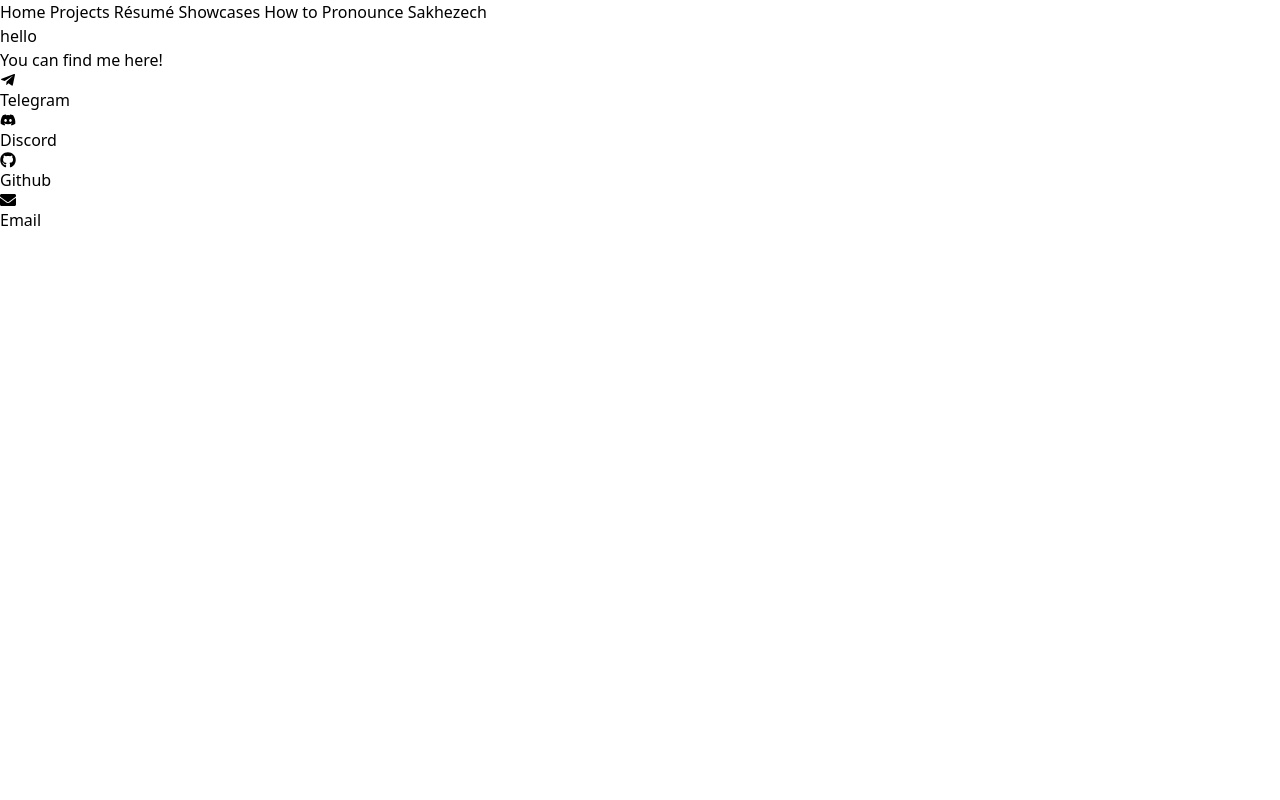
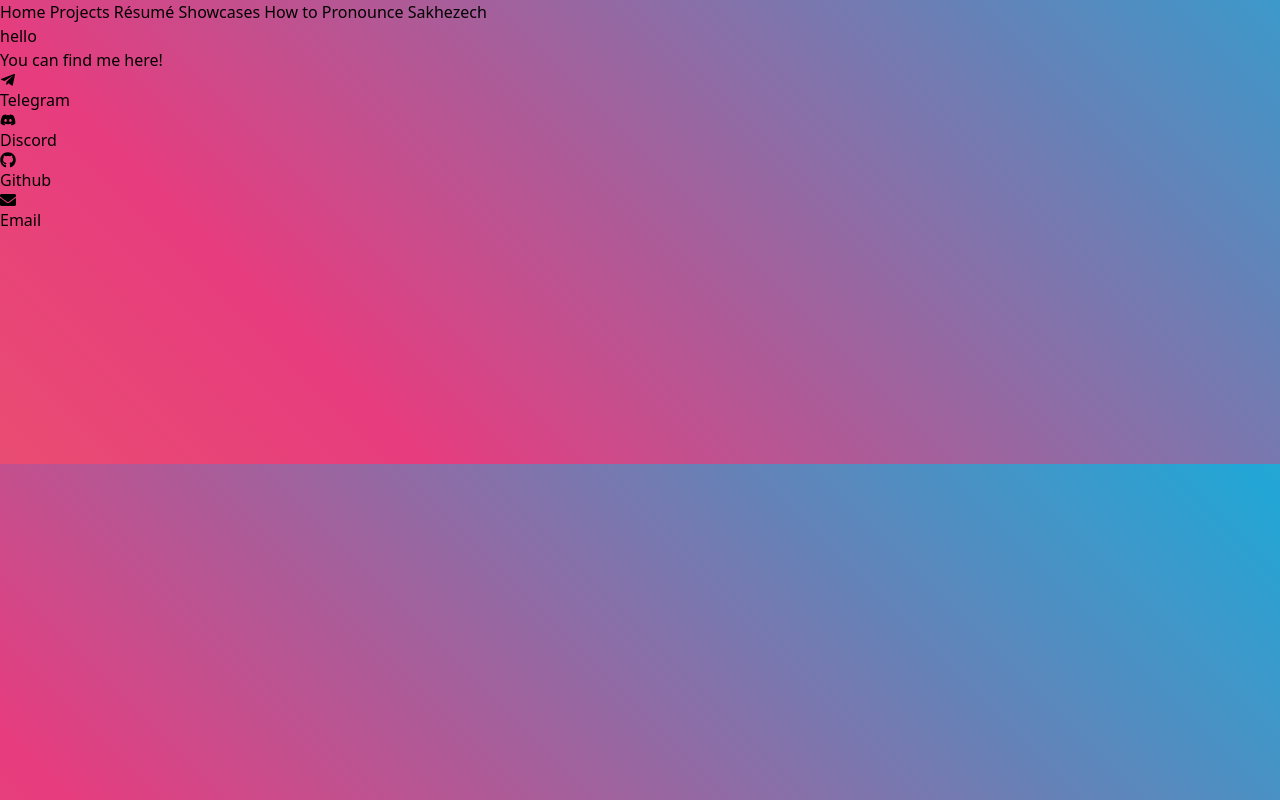
Before and after one commit to sakhezech/next-sakhezech, a Next.js app: page / in a window 1280 px wide. Built offline with nearby package versions, Linux system fonts and the light colour scheme.

Commit message:
better core layout

```diff
--- a/src/app/(core)/core_components/styled.tsx
+++ b/src/app/(core)/core_components/styled.tsx
@@ -2,6 +2,6 @@ import Link from "next/link"
 
 export const StyledLink = ({...props}: React.ComponentProps<typeof Link>) => {
   return <Link {...props} className={
-    `dark:shadow-white box-border border rounded-md bg-core-primary dark:bg-core-secondary no-underline hover:bg-gray-100 dark:hover:bg-gray-700 shadow-md flex gap-1 p-1 items-center ` + props.className
+    `dark:shadow-[#ffffff20] box-border border-gray-200 dark:border-gray-700 border rounded-md bg-core-primary dark:bg-core-secondary no-underline hover:bg-gray-100 dark:hover:bg-gray-700 shadow-md flex gap-1 p-1 items-center ` + props.className
   }>{props.children}</Link>
 }
--- a/src/app/(core)/layout.tsx
+++ b/src/app/(core)/layout.tsx
@@ -5,7 +5,7 @@ import { StyledLink } from "./core_components/styled";
 export default function CoreLayout({ children }: { children: ReactNode }) {
   return (
     <>
-      <body className="text-core-secondary dark:text-core-primary selection:text-core-primary selection:bg-core-secondary flex h-screen flex-col font-mono">
+      <body className="text-core-secondary custom-color-background dark:text-core-primary selection:text-core-primary selection:bg-core-secondary flex h-screen flex-col font-mono">
         <Header />
         <main className="flex grow flex-col">
           {children}
@@ -19,7 +19,7 @@ export default function CoreLayout({ children }: { children: ReactNode }) {
 function Header() {
   return (
     <>
-      <nav className="bg-core-primary dark:bg-core-secondary mb-16 flex items-center gap-5 p-5 shadow-md">
+      <nav className="bg-core-primary dark:bg-core-secondary mb-16 flex items-center gap-5 p-5 shadow-md flex-wrap">
         <StyledLink href="/"> Home </StyledLink>
         <StyledLink href="/projects"> Projects </StyledLink>
         <StyledLink href="/resume"> Résumé </StyledLink>
@@ -33,7 +33,7 @@ function Header() {
 function Footer() {
   return (
     <>
-      <footer className="bg-core-primary dark:bg-core-secondary mt-16 flex items-center gap-5 p-5">
+      <footer className="bg-core-primary dark:bg-core-secondary mt-16 box-border flex items-center gap-5 border p-5 flex-wrap">
         You can find me here!
         <StyledLink href="https://t.me/sakhezech"> <FaTelegramPlane /> Telegram </StyledLink>
         <StyledLink href="https://discordapp.com/users/311643179009048578"> <FaDiscord /> Discord </StyledLink>
--- a/src/app/globals.css
+++ b/src/app/globals.css
@@ -1,3 +1,15 @@
 @tailwind base;
 @tailwind components;
 @tailwind utilities;
+
+@keyframes background-movement { 0% { background-position-x: 0%;}; 100% { background-position-x: 100%;} }
+
+.custom-color-background {
+	background: linear-gradient(45deg,
+	rgb(238, 119, 82),
+	rgb(231, 60, 126),
+	rgb(35, 166, 213),
+	rgb(35, 213, 171)
+	) 50% / 300% 300%;
+	animation: background-movement 7.5s ease-in-out infinite alternate;
+}
```
